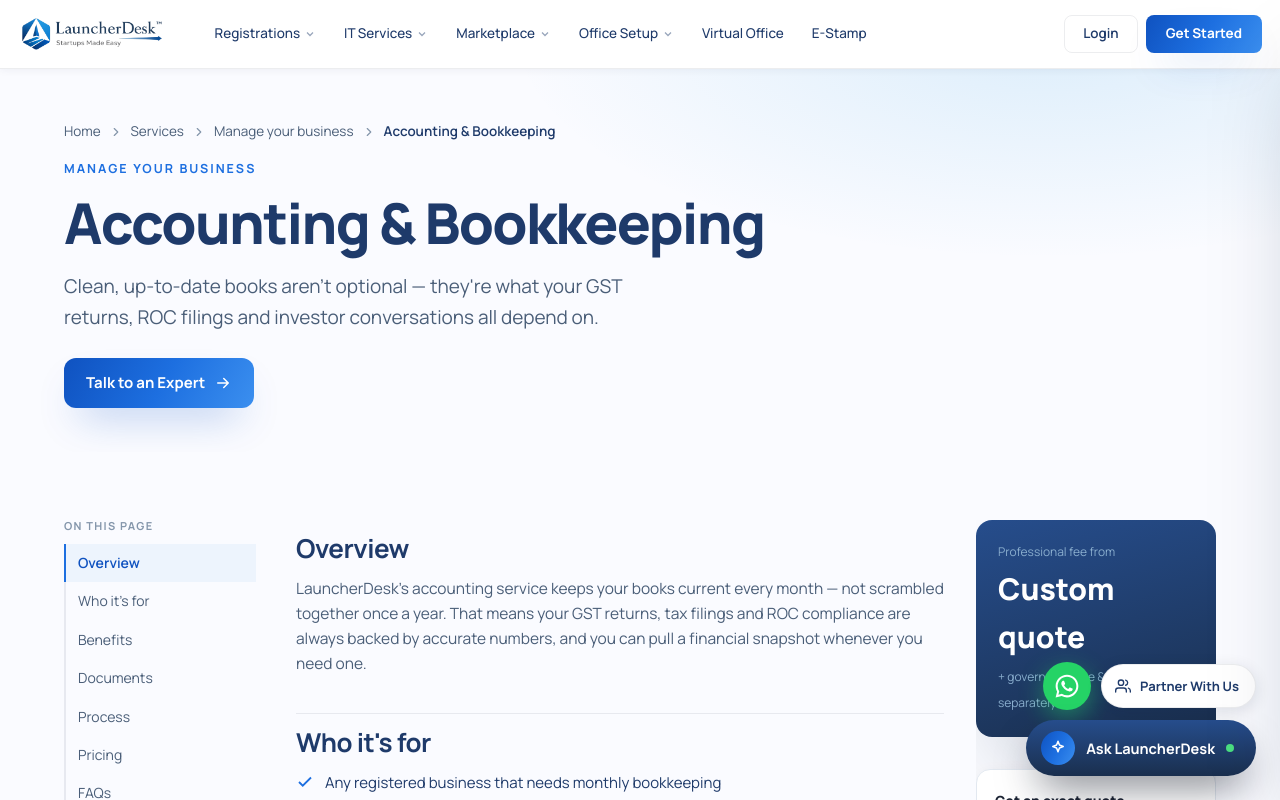
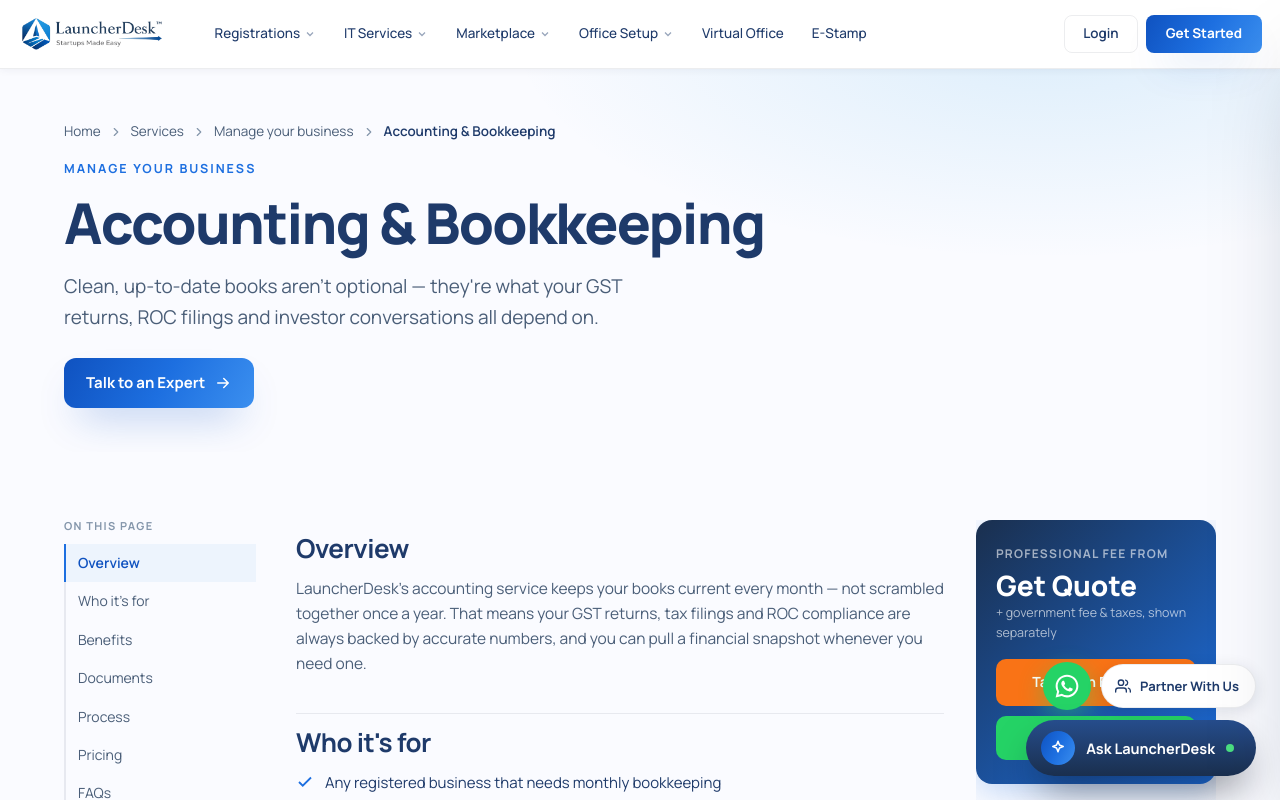
Before and after one commit to moqsoodahmed-pixel/LauncherDesk-frontend, a React (Vite) app: page /services/accounting in a window 1280 px wide. Shown: the top 800 px of the page. Built offline with nearby package versions, Linux system fonts and the light colour scheme.

Commit message:
updated the services

```diff
--- a/src/components/ServicePage.jsx
+++ b/src/components/ServicePage.jsx
@@ -270,17 +270,71 @@ function QuoteForm({ svc }) {
 
 /* ── Aside ── */
 function ServiceAside({ priceCard, helpCard, svc }) {
+  const hasPrice = priceCard.price && priceCard.price !== 'Custom quote'
+
   return (
     <aside className="svc-aside">
-      <div className="price-card">
-        <div className="k">{priceCard.label}</div>
-        <div className="from">{priceCard.price}</div>
-        <small>{priceCard.sub}</small>
+      {/* Price card */}
+      <div style={{
+        background: 'linear-gradient(135deg,#1A2F4E 0%,#1D6FE0 100%)',
+        borderRadius: 16, padding: '24px 20px', color: '#fff', marginBottom: 16,
+        boxShadow: '0 8px 32px rgba(29,111,224,.25)',
+      }}>
+        <div style={{ fontSize: 12, fontWeight: 700, letterSpacing: '.1em', textTransform: 'uppercase', color: 'rgba(255,255,255,.6)', marginBottom: 8 }}>
+          {priceCard.label}
+        </div>
+        {hasPrice ? (
+          <>
+            <div style={{ fontSize: 42, fontWeight: 900, color: '#fff', lineHeight: 1, marginBottom: 4 }}>
+              {priceCard.price}
+            </div>
+            <div style={{ fontSize: 12.5, color: 'rgba(255,255,255,.65)', marginBottom: 16 }}>
+              {priceCard.sub}
+            </div>
+            <div style={{ background: 'rgba(255,255,255,.1)', borderRadius: 8, padding: '8px 12px', fontSize: 12, color: 'rgba(255,255,255,.8)', marginBottom: 16 }}>
+              ⚡ Govt. fees billed separately & shown upfront
+            </div>
+          </>
+        ) : (
+          <>
+            <div style={{ fontSize: 28, fontWeight: 900, color: '#fff', lineHeight: 1, marginBottom: 4 }}>
+              Get Quote
+            </div>
+            <div style={{ fontSize: 12.5, color: 'rgba(255,255,255,.65)', marginBottom: 16 }}>
+              {priceCard.sub}
+            </div>
+          </>
+        )}
+        <a href="/company/contact" style={{
+          display: 'block', textAlign: 'center', padding: '12px', borderRadius: 10,
+          background: '#F97316', color: '#fff', fontWeight: 700, fontSize: 14,
+          textDecoration: 'none', transition: 'background .15s',
+        }}
+          onMouseEnter={e => e.target.style.background = '#EA6C0A'}
+          onMouseLeave={e => e.target.style.background = '#F97316'}
+        >
+          Talk to an Expert →
+        </a>
+        <a href={`https://wa.me/918548854859?text=Hi, I'm interested in ${svc.title}`}
+          target="_blank" rel="noopener noreferrer"
+          style={{
+            display: 'flex', alignItems: 'center', justifyContent: 'center', gap: 8,
+            marginTop: 10, padding: '11px', borderRadius: 10,
+            background: '#25D366', color: '#fff', fontWeight: 700, fontSize: 14,
+            textDecoration: 'none',
+          }}>
+          <svg viewBox="0 0 32 32" width={18} height={18} fill="currentColor"><path d="M16 2C8.268 2 2 8.268 2 16c0 2.434.658 4.714 1.806 6.68L2 30l7.52-1.774A13.93 13.93 0 0 0 16 30c7.732 0 14-6.268 14-14S23.732 2 16 2zm0 25.5a11.43 11.43 0 0 1-5.834-1.598l-.418-.248-4.333 1.022 1.044-4.224-.272-.434A11.46 11.46 0 0 1 4.5 16C4.5 9.648 9.648 4.5 16 4.5S27.5 9.648 27.5 16 22.352 27.5 16 27.5zm6.29-8.574c-.345-.172-2.04-1.006-2.355-1.12-.316-.115-.546-.172-.776.172-.23.345-.89 1.12-1.09 1.35-.2.23-.4.258-.746.086-.345-.172-1.458-.537-2.776-1.712-1.026-.916-1.719-2.047-1.92-2.392-.2-.345-.02-.532.15-.703.155-.155.345-.4.518-.603.172-.2.23-.345.345-.574.115-.23.058-.432-.029-.603-.086-.172-.776-1.87-1.063-2.56-.28-.673-.563-.581-.776-.592l-.66-.012c-.23 0-.603.086-.918.432s-1.205 1.178-1.205 2.873 1.233 3.333 1.405 3.563c.172.23 2.427 3.706 5.878 5.196.822.355 1.463.567 1.963.726.824.263 1.574.226 2.167.137.661-.099 2.04-.834 2.327-1.638.287-.805.287-1.494.2-1.638-.086-.144-.316-.23-.66-.4z"/></svg>
+          WhatsApp Us
+        </a>
       </div>
-      <div style={{ marginTop: 16 }}>
+
+      {/* Quote form */}
+      <div style={{ marginBottom: 16 }}>
         <QuoteForm svc={svc} />
       </div>
-      <div className="help-card" style={{ marginTop: 16 }}>
+
+      {/* Help card */}
+      <div className="help-card">
         <h4>{helpCard.title}</h4>
         <p>{helpCard.body}</p>
         <button className="btn btn-soft" data-open-ai="true">Ask LauncherDesk AI</button>
```
Also changed, not shown: src/data/services.js.
